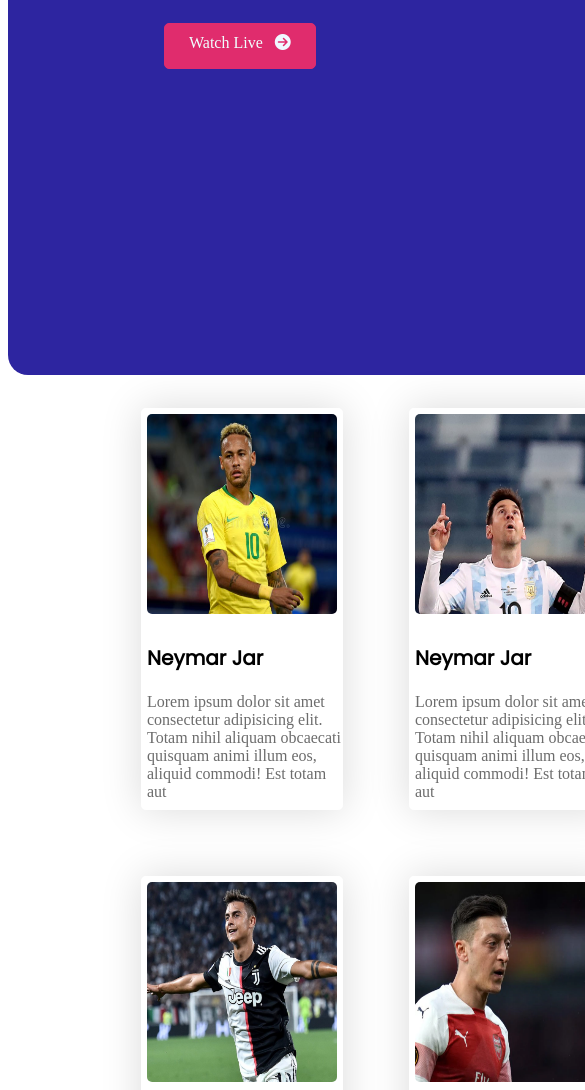
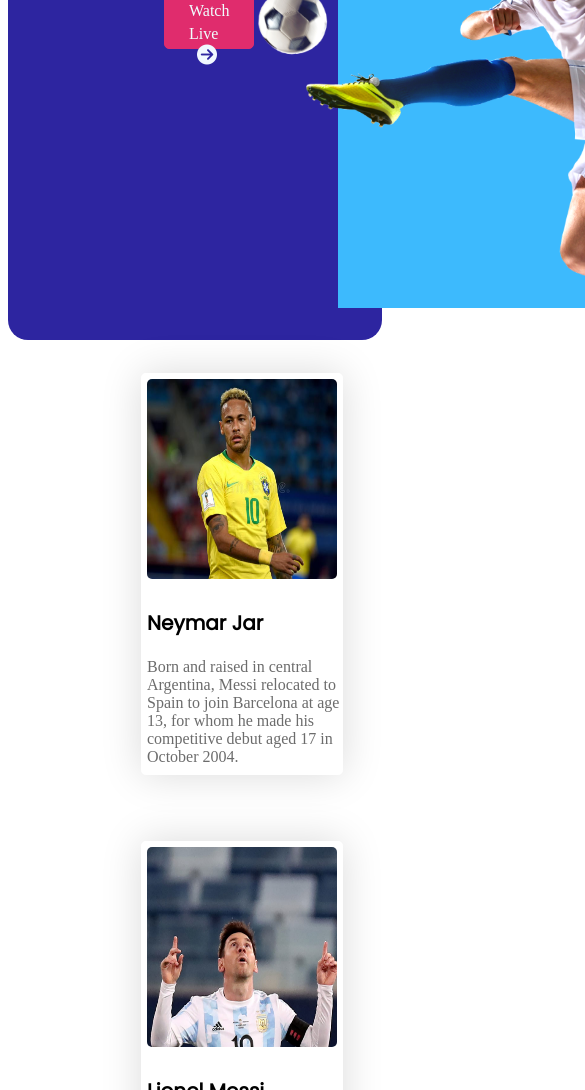
Before and after one commit to AfrinBintaAmzad/footballplayer-website, a plain HTML site: page index.html in a window 390 px wide. Shown: the part 289-1379 px from the top of the page, 585 px wide, since content can reach past the window. Drawn offline with Linux system fonts and the light colour scheme.

Commit message:
thumbsup

```diff
--- a/index.html
+++ b/index.html
@@ -11,6 +11,7 @@
     <script src="https://kit.fontawesome.com/6c8b33809f.js" crossorigin="anonymous"></script>
 </head>
 <body>
+    <!------ About First Part ------>
     <section class="container">
         <h1 class="head-section">Conmebol Copa America 2021</h1>
         <div class="head-section">
@@ -23,13 +24,16 @@
             </div>
         </div>
     </section>
+
+    <!--------About Player--------->
+
     <section class="container2">
         <div class="player">
             <div class="player-banner">
                 <img src="images/players/player-1.png" alt="">
                 <div class="player-detail">
                     <h3>Neymar Jar</h3>
-                    <p>Lorem ipsum dolor sit amet consectetur adipisicing elit. Totam nihil aliquam obcaecati quisquam animi illum eos, aliquid commodi! Est totam aut </p>
+                    <p>Born and raised in central Argentina, Messi relocated to Spain to join Barcelona at age 13, for whom he made his competitive debut aged 17 in October 2004. </p>
                 </div>
             </div>
         </div>
@@ -37,8 +41,8 @@
             <div class="player-banner">
                 <img src="images/players/player-2.png" alt="">
                 <div class="player-detail">
-                    <h3>Neymar Jar</h3>
-                    <p>Lorem ipsum dolor sit amet consectetur adipisicing elit. Totam nihil aliquam obcaecati quisquam animi illum eos, aliquid commodi! Est totam aut</p>
+                    <h3>Lionel Messi</h3>
+                    <p>Born and raised in central Argentina, Messi relocated to Spain to join Barcelona at age 13, for whom he made his competitive debut aged 17 in October 2004.</p>
                 </div>
             </div>
         </div>
@@ -46,8 +50,8 @@
             <div class="player-banner">
                 <img src="images/players/player-3.png" alt="">
                 <div class="player-detail">
-                    <h3>Neymar Jar</h3>
-                    <p>Lorem ipsum dolor sit amet consectetur adipisicing elit. Totam nihil aliquam obcaecati quisquam animi illum eos, aliquid commodi! Est totam aut</p>
+                    <h3>Cristiano Ronaldo</h3>
+                    <p>Born and raised in central Argentina, Messi relocated to Spain to join Barcelona at age 13, for whom he made his competitive debut aged 17 in October 2004.</p>
                 </div>
             </div>
            </div>
@@ -55,8 +59,8 @@
             <div class="player-banner">
                 <img src="images/players/player-4.png" alt="">
                 <div class="player-detail">
-                    <h3>Neymar Jar</h3>
-                    <p>Lorem ipsum dolor sit amet consectetur adipisicing elit. Totam nihil aliquam obcaecati quisquam animi illum eos, aliquid commodi! Est totam aut </p>
+                    <h3>Paulo Dybala</h3>
+                    <p>Born and raised in central Argentina, Messi relocated to Spain to join Barcelona at age 13, for whom he made his competitive debut aged 17 in October 2004. </p>
                 </div>
             </div>
         </div>
@@ -64,8 +68,8 @@
             <div class="player-banner">
                 <img src="images/players/player-5.png" alt="">
                 <div class="player-detail">
-                    <h3>Neymar Jar</h3>
-                    <p>Lorem ipsum dolor sit amet consectetur adipisicing elit. Totam nihil aliquam obcaecati quisquam animi illum eos, aliquid commodi! Est totam aut </p>
+                    <h3>Mesut Ozil </h3>
+                    <p>Born and raised in central Argentina, Messi relocated to Spain to join Barcelona at age 13, for whom he made his competitive debut aged 17 in October 2004. </p>
                 </div>
             </div>
         </div>
@@ -73,8 +77,8 @@
             <div class="player-banner">
                 <img src="images/players/player-6.png" alt="">
                 <div class="player-detail">
-                    <h3>Neymar Jar</h3>
-                    <p>Lorem ipsum dolor sit amet consectetur adipisicing elit. Totam nihil aliquam obcaecati quisquam animi illum eos, aliquid commodi! Est totam aut </p>
+                    <h3>Mauro Icardi </h3>
+                    <p>Born and raised in central Argentina, Messi relocated to Spain to join Barcelona at age 13, for whom he made his competitive debut aged 17 in October 2004. </p>
                 </div>
             </div>
         </div>
@@ -82,8 +86,8 @@
             <div class="player-banner">
                 <img src="images/players/player-7.png" alt="">
                 <div class="player-detail">
-                    <h3>Neymar Jar</h3>
-                    <p>Lorem ipsum dolor sit amet consectetur adipisicing elit. Totam nihil aliquam obcaecati quisquam animi illum eos, aliquid commodi! Est totam aut</p>
+                    <h3>Di Maria</h3>
+                    <p>Born and raised in central Argentina, Messi relocated to Spain to join Barcelona at age 13, for whom he made his competitive debut aged 17 in October 2004.</p>
                 </div>
             </div>
         </div>
@@ -91,8 +95,8 @@
             <div class="player-banner">
                 <img src="images/players/player-8.png" alt="">
                 <div class="player-detail">
-                    <h3>Neymar Jar</h3>
-                    <p>Lorem ipsum dolor sit amet consectetur adipisicing elit. Totam nihil aliquam obcaecati quisquam animi illum eos, aliquid commodi! Est totam aut</p>
+                    <h3>Kylian Mbappé</h3>
+                    <p>Born and raised in central Argentina, Messi relocated to Spain to join Barcelona at age 13, for whom he made his competitive debut aged 17 in October 2004.</p>
                 </div>
             </div>
         </div>
@@ -100,8 +104,8 @@
             <div class="player-banner">
                 <img src="images/players/player-9.png" alt="">
                 <div class="player-detail">
-                    <h3>Neymar Jar</h3>
-                    <p>Lorem ipsum dolor sit amet consectetur adipisicing elit. Totam nihil aliquam obcaecati quisquam animi illum eos, aliquid commodi! Est totam aut </p>
+                    <h3>Mohamed Salah</h3>
+                    <p>Born and raised in central Argentina, Messi relocated to Spain to join Barcelona at age 13, for whom he made his competitive debut aged 17 in October 2004. </p>
                 </div>
             </div>
         </div>
@@ -109,8 +113,8 @@
             <div class="player-banner">
                 <img src="images/players/player-10.png" alt="">
                 <div class="player-detail">
-                    <h3>Neymar Jar</h3>
-                    <p>Lorem ipsum dolor sit amet consectetur adipisicing elit. Totam nihil aliquam obcaecati quisquam animi illum eos, aliquid commodi! Est totam aut </p>
+                    <h3>Harry Kane</h3>
+                    <p>Born and raised in central Argentina, Messi relocated to Spain to join Barcelona at age 13, for whom he made his competitive debut aged 17 in October 2004.</p>
                 </div>
             </div>
         </div>
@@ -118,8 +122,8 @@
             <div class="player-banner">
                 <img src="images/players/player-11.png" alt="">
                 <div class="player-detail">
-                    <h3>Neymar Jar</h3>
-                    <p>Lorem ipsum dolor sit amet consectetur adipisicing elit. Totam nihil aliquam obcaecati quisquam animi illum eos, aliquid commodi! Est totam aut </p>
+                    <h3>Kevin De Bruyne</h3>
+                    <p>Born and raised in central Argentina, Messi relocated to Spain to join Barcelona at age 13, for whom he made his competitive debut aged 17 in October 2004. </p>
                 </div>
             </div>
         </div>
@@ -127,15 +131,15 @@
             <div class="player-banner">
                 <img src="images/players/player-12.png" alt="">
                 <div class="player-detail">
-                    <h3>Neymar Jar</h3>
-                    <p>Lorem ipsum dolor sit amet consectetur adipisicing elit. Totam nihil aliquam obcaecati quisquam animi illum eos, aliquid commodi! Est totam aut </p>
+                    <h3>Philippe Coutinho</h3>
+                    <p>Born and raised in central Argentina, Messi relocated to Spain to join Barcelona at age 13, for whom he made his competitive debut aged 17 in October 2004.</p>
                 </div>
             </div>
         </div>
 
     </section>
 
-    <section>
+    <!-- <section>
         <div class="more">
             <h2>MORE</h2>
             <hr>
@@ -143,9 +147,11 @@
         <div>
             <img src="" alt="">
         </div>
-    </section>
+    </section> -->
+
+<!--------Aboutfooter-------->
+
     <footer>
-
         <img src="/images/Logo.png" alt="">
             <p>
                 <i class="fab fa-instagram"></i>
@@ -154,8 +160,7 @@
                 <i class="fab fa-youtube"></i>
            </p>
         <p>Copyright © 2022 Football</p>
-
-    </footer>
+   </footer>
 
 </body>
 </html>
--- a/style.css
+++ b/style.css
@@ -1,7 +1,7 @@
 /* fonts */
 @import url('https://fonts.googleapis.com/css2?family=Poppins&display=swap');
 
-
+/* -------About First Section-------- */
 .container{
     width: 1335px;
     height: 100%;
@@ -62,6 +62,7 @@ h1{
     color:  #FFFFFF;
     margin-top: -9px;
 }
+/* ------About Player------- */
 .player{
     display: grid;
     grid-template-columns: repeat(3,1fr);
@@ -99,6 +100,8 @@ h1{
     padding-left: 5px;
     color: #6C6C6C;
 }
+/* --------Aboutfooter-------- */
+
 footer i{
     color: #969BAB;
 }
@@ -111,6 +114,7 @@ footer img{
 footer{
     text-align: center;
     height: 200px;
+
 }
 footer p{
 font-family:Poppins;
@@ -118,8 +122,36 @@ font-style: normal;
 font-weight: 700;
 font-size: 18px;
 line-height: 24px;
+margin-top: 1px;
+
 }
-hr{
+/* hr{
     border: 1px solid #D1D1D1;
     margin-bottom: 20px;
-}
+} */
+
+/* -----Media Queries----- */
+/* Mobile Devices */
+
+@media only screen and (max-width:688px){
+    .container{
+        width: 100%;
+    }
+    .container2{
+        grid-template-columns: repeat(1,1fr);
+    }
+    .head-section{
+        font-size: 20px;
+    }
+    .live-head{
+        width: 40px;
+        height: 40px;
+    }
+
+    footer img{
+        height: 50px;
+        width: 200px;
+    }
+    footer{
+        width:100%;
+    }
```
